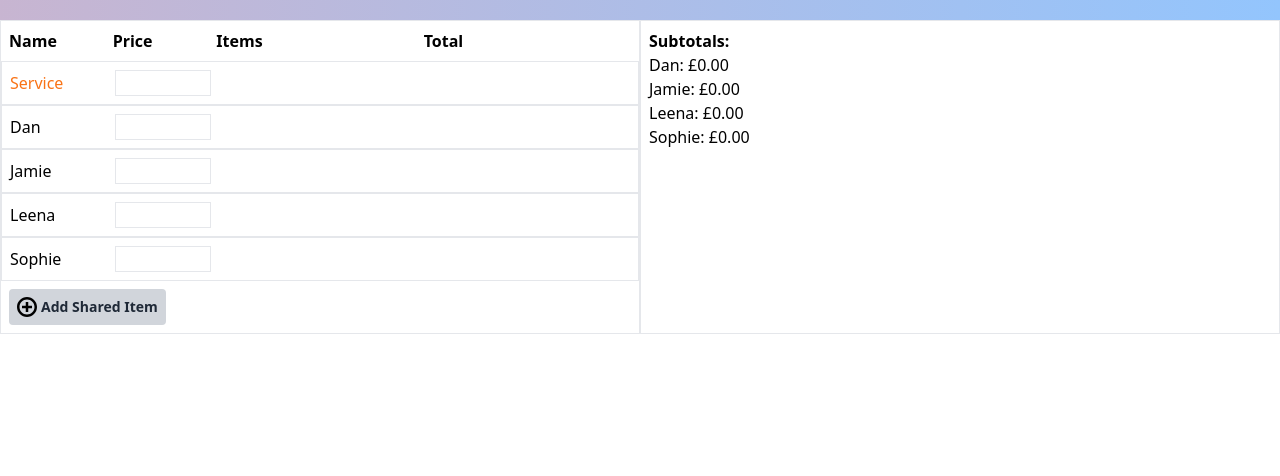
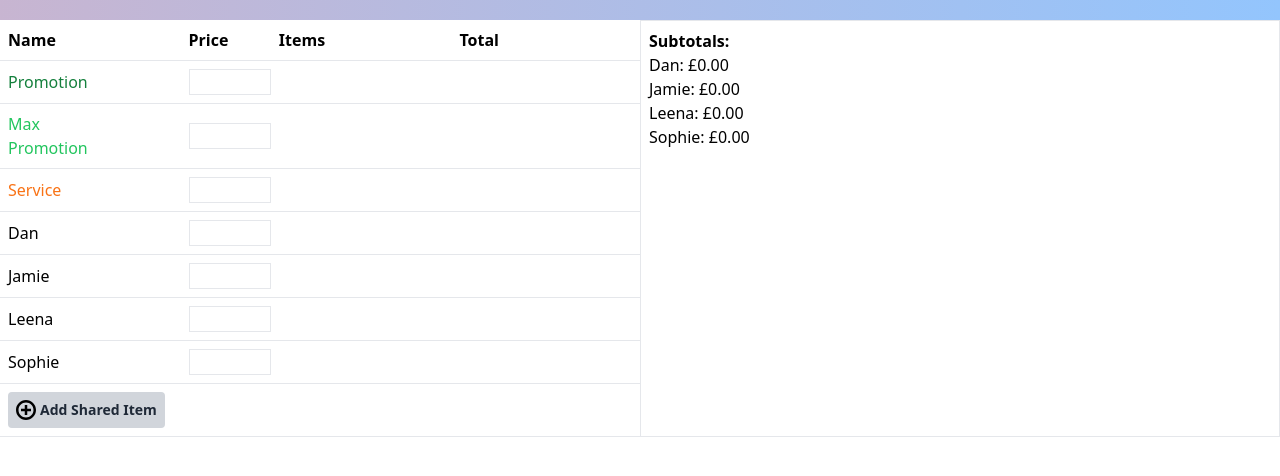
Before and after one commit to jami3f/splitwise, a Preact app in the folder app/: page / in a window 1280 px wide. Shown: the top 476 px of the page. Built offline with nearby package versions, Linux system fonts and the light colour scheme.

Commit message:
Started promotion implementation

```diff
--- a/app/src/InputField.tsx
+++ b/app/src/InputField.tsx
@@ -5,24 +5,36 @@ import {
   StateUpdater,
   EffectCallback,
 } from "preact/hooks";
-import { RefObject } from "preact";
+import { JSX, RefObject } from "preact";
 import { Person } from "./app";
 import remove from "./assets/cancel.svg";
 
-interface SharedItem {
+import { PromotionTotal } from "./components/PromotionTotal";
+
+export interface SharedItem {
   ids: number[];
   price: number;
 }
 
-function ItemsDisplay(props: {
+export enum DisplayType {
+  Price,
+  Percent,
+}
+
+export function ItemsDisplay(props: {
   items: SharedItem[];
   removeItem: (ids: number[]) => void;
+  type: DisplayType;
 }) {
   return (
     <p className="col-span-2">
       {props.items.map((item, index) => (
         <div className="inline-flex align-middle mr-3">
-          <span className="mr-1">£{item.price.toFixed(2)}</span>
+          <span className="mr-1">
+            {props.type === DisplayType.Price && "£"}
+            {item.price.toFixed(2).toString()}
+            {props.type === DisplayType.Percent && "%"}
+          </span>
           <button
             title="Remove"
             type="button"
@@ -37,9 +49,9 @@ function ItemsDisplay(props: {
   );
 }
 
-function TotalDisplay(props:{people: Person[], items: SharedItem[]})
-{
-  return(<p className="col-span-2 inline">
+function TotalDisplay(props: { people: Person[]; items: SharedItem[] }) {
+  return (
+    <p className="col-span-2 inline">
       {props.people.map((p, _, arr) => {
         const prefix = arr.length > 1 ? p.name + ": " : "";
         return (
@@ -53,15 +65,16 @@ function TotalDisplay(props:{people: Person[], items: SharedItem[]})
           </p>
         );
       })}
-</p>)
+    </p>
+  );
 }
 
 export function InputSection(props: {
   people: Person[];
   handleNameClick: (event: Event) => void;
-  index: number;
   className?: string;
   name?: string;
+  limit?: number;
 }) {
   const [shouldFocus, setShouldFocus] = useState(false);
   const [items, updateItems] = useState<SharedItem[]>([]);
@@ -74,13 +87,11 @@ export function InputSection(props: {
       p.addItem({ id: p.getID(), price: price / props.people.length })
     );
   }
-
+  function removeItem(ids: number[]) {
     const compArrays = (a: number[], b: number[]) => {
       if (a.length !== b.length) return false;
       return a.every((v, i) => v === b[i]);
     };
-
-  function removeItem(ids: number[]) {
     updateItems((old) => old.filter((i) => !compArrays(i.ids, ids)));
     props.people.forEach((p, index) => p.removeItem(ids[index]));
   }
@@ -96,31 +107,46 @@ export function InputSection(props: {
     ref.current?.blur();
   }, []);
 
+  const promotion = props.name === "Promotion";
+
   return (
-    <div className={"p-2 grid grid-cols-6 gap-x-2 border"}>
+    <div className={"p-2 grid grid-cols-7 gap-x-2 border-b"}>
       <p
         onClick={props.handleNameClick}
-        className={"self-center w-1/4 " + props.className}
+        className={"self-center w-1/4 col-span-2" + " " + props.className}
       >
         {props.name || props.people.map((p) => p.name).join("\n")}
       </p>
       <input
         ref={ref}
-        title={props.people.map((p) => p.name).join("\n")}
+        title={props.name || props.people.map((p) => p.name).join("\n")}
         key={props.people}
         className="border self-center"
         onChange={(e: any) => {
           setShouldFocus(true);
           const newValue = parseFloat(e.target.value);
-          if (isNaN(newValue) || newValue <= 0) {
+          if (
+            isNaN(newValue) ||
+            newValue <= 0 ||
+            (props.limit && items.length >= props.limit)
+          ) {
             return ((e.target as HTMLInputElement).value = "");
           }
-          addItem(newValue);
+          if (promotion) updateItems([{ ids: [0], price: newValue }]);
+          else addItem(newValue);
           e.target.value = "";
         }}
       ></input>
-      <ItemsDisplay items={items} removeItem={removeItem} />
+      <ItemsDisplay
+        items={items}
+        removeItem={removeItem}
+        type={promotion ? DisplayType.Percent : DisplayType.Price}
+      />
+      {promotion ? (
+        <PromotionTotal people={props.people} />
+      ) : (
         <TotalDisplay people={props.people} items={items} />
+      )}
     </div>
   );
 }
--- a/app/src/app.tsx
+++ b/app/src/app.tsx
@@ -7,7 +7,7 @@ import {
 } from "preact/hooks";
 import preactLogo from "./assets/preact.svg";
 import { JSX } from "preact/jsx-runtime";
-import { InputSection } from "./InputField";
+import { InputSection, DisplayType } from "./InputField";
 import add from "./assets/add.svg";
 import done from "./assets/done.svg";
 import cancel from "./assets/cancel.svg";
@@ -18,6 +18,7 @@ export class Person {
   setItems: StateUpdater<Item[]>;
   total: number;
   setTotal: StateUpdater<number>;
+  limit = 0;
   constructor(name: string) {
     this.name = name;
     [this.items, this.setItems] = useState<Item[]>([]);
@@ -123,12 +124,30 @@ function AddSharedButton(props: {
   );
 }
 
+function Headings() {
+  return (
+    <div className="p-2 grid grid-cols-7 gap-x-2 border-b">
+      <div className="font-semibold col-span-2">Name </div>
+      <div className="font-semibold">Price </div>
+      <div className="font-semibold col-span-2">Items</div>
+      <div className="font-semibold col-span-2">Total</div>
+    </div>
+  );
+}
+
 interface Item {
   id: number;
   price: number;
 }
 
 export function App() {
+  const people: { [key: string]: Person } = {
+    Dan: new Person("Dan"),
+    Jamie: new Person("Jamie"),
+    Leena: new Person("Leena"),
+    Sophie: new Person("Sophie"),
+  };
+
   function handleNameClick(event: Event) {
     const name = (event.target as HTMLParagraphElement).innerText;
     if (selection.filter((i) => i.name === name).length > 0) {
@@ -139,50 +158,46 @@ export function App() {
     setSelection((old) => [...old, people[name]]);
   }
 
-  const people: { [key: string]: Person } = {
-    Dan: new Person("Dan"),
-    Jamie: new Person("Jamie"),
-    Leena: new Person("Leena"),
-    Sophie: new Person("Sophie"),
-  };
+  const service = new Person("Service");
+  const promotion = new Person("Promotion");
+  const maxPromotion = new Person("Max Promotion");
+  promotion.limit = 1;
+  maxPromotion.limit = 1;
 
   const [shared, setShared] = useState<Person[][]>([]);
   const [selectionMode, setSelectionMode] = useState(false);
   const [selection, setSelection] = useState<Person[]>([]);
-  const [promotion, setPromotion] = useState(0);
-  const [maxPromotion, setMaxPromotion] = useState(0);
-
-  function Headings() {
-    return (
-      <div className="grid grid-cols-6 p-2 ">
-        <div className="font-semibold">Name </div>
-        <div className="font-semibold">Price </div>
-        <div className="font-semibold col-span-2">Items</div>
-        <div className="font-semibold col-span-2">Total</div>
-      </div>
-    );
-  }
-
-  let keyCounter = 1;
+  // const [promotion, setPromotion] = useState(0);
+  // const [maxPromotion, setMaxPromotion] = useState(0);
+  // const [serviceCharge, setServiceCharge] = useState(0);
 
   return (
     <div className="w-screen overflow-hidden">
       <TopBar />
       <div className="grid grid-cols-2">
-        <div className="border w-auto h-auto">
+        <div className=" w-auto h-auto border-b">
           <Headings />
           <InputSection
+            className="text-green-700"
+            people={[promotion, maxPromotion, ...Object.values(people)]}
+            name="Promotion"
+            handleNameClick={() => {}}
+            limit={1}
+          />
+          <InputSection
+            className="text-green-500"
+            people={[maxPromotion]}
+            handleNameClick={() => {}}
+          />
+          <InputSection
             className="text-orange-500"
-            people={[...Object.values(people)]}
-            name="Service"
-            index={keyCounter++}
+            people={[service]}
             handleNameClick={() => {}}
           />
           {Object.values(people).map((person) => (
             <InputSection
               className={selectionMode ? "text-blue-600 cursor-pointer" : ""}
               people={[person]}
-              index={keyCounter++}
               handleNameClick={handleNameClick}
             />
           ))}
@@ -190,7 +205,6 @@ export function App() {
             <InputSection
               className="text-gray-700"
               people={[...people]}
-              index={keyCounter++}
               handleNameClick={() => {}}
             ></InputSection>
           ))}
--- /dev/null
+++ b/app/src/components/PromotionTotal.tsx
@@ -0,0 +1,20 @@
+import { useEffect } from "preact/hooks";
+import { Person } from "../app";
+
+export function PromotionTotal(props: { people: Person[] }) {
+  if (!props.people[0].items[0]) return <p></p>;
+  const promotionValue = props.people[0].items[0].price;
+  const maxPromotion = props.people[1].items[0].price;
+  useEffect(() => {
+    console.log(promotionValue)
+  }, [promotionValue])
+  return (
+    <p className="col-span-2 inline">
+      {props.people.slice(2).map((p) => {
+        return (
+          <p>{p.name + ": " + p.total + " " + promotionValue/100}{p.name + ": " + "£" + (p.total * (promotionValue/100)).toFixed(2)}</p>
+        );
+      })}
+    </p>
+  );
+}
```
Lines whose indentation alone changed are shown as unchanged.
